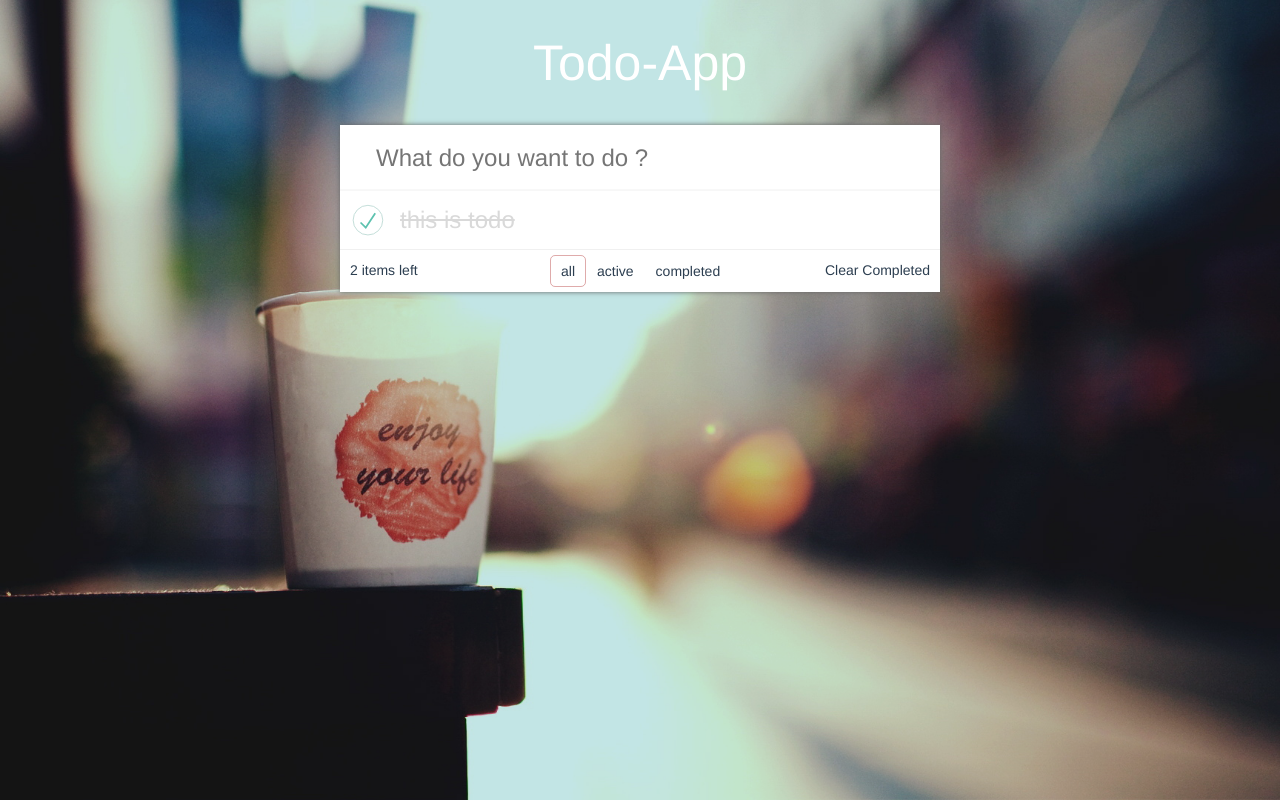
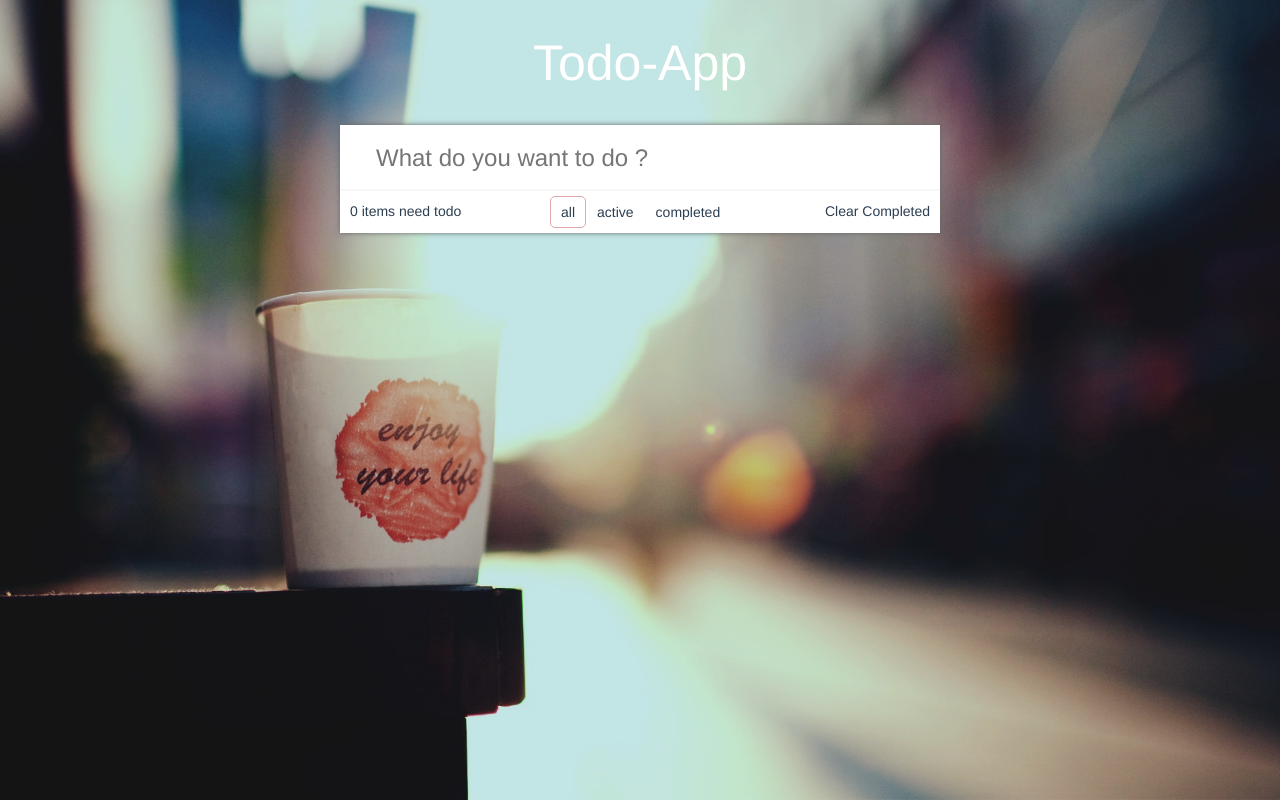
Before and after one commit to yaominguo/Fridge, a Vue app in the folder VueToDo/: page /#/ in a window 1280 px wide. Built offline with nearby package versions, Linux system fonts and the light colour scheme.

Commit message:
todo 业务逻辑添加

```diff
--- a/VueToDo/src/todo/components/item.vue
+++ b/VueToDo/src/todo/components/item.vue
@@ -26,6 +26,7 @@
   },
   methods: {
     deleteTodo () {
+      this.$emit('del', this.todo.id)
     }
   }
 }
--- a/VueToDo/src/todo/components/tabs.vue
+++ b/VueToDo/src/todo/components/tabs.vue
@@ -1,6 +1,6 @@
 <template>
   <div class="helper">
-    <span class="left">2 items left</span>
+    <span class="left">{{unFinishedTodoLength}} items need todo</span>
     <span class="tabs">
       <span
       v-for="state in states"
@@ -24,12 +24,25 @@
     }
   },
   methods: {
-    toggleFileter (state) {},
-    clearAllCompleted () {}
+    toggleFilter (state) {
+      this.$emit('toggle', state)
+    },
+    clearAllCompleted () {
+      this.$emit('clear')
+    }
+  },
+  computed: {
+    unFinishedTodoLength () {
+      return this.todos.filter(todo => !todo.completed).length
+    }
   },
   props: {
     filter: {
       type: String,
+      required: true
+    },
+    todos: {
+      type: Array,
       required: true
     }
   }
--- a/VueToDo/src/todo/components/todo.vue
+++ b/VueToDo/src/todo/components/todo.vue
@@ -7,28 +7,60 @@
     placeholder="What do you want to do ?"
     @keyup.enter="addTodo"
     >
-    <todo-item :todo="todo"></todo-item>
-    <todo-tabs :filter="filter"></todo-tabs>
+    <todo-item
+    v-for="todo in filteredTodos"
+    :todo="todo"
+    :key="todo.id"
+    @del="deleteTodo"
+    />
+    <todo-tabs
+    :filter="filter"
+    :todos="todos"
+    @toggle="toggleFilter"
+    @clear="clearAllCompleted"
+    />
   </section>
 </template>
 
 <script>
 import TodoItem from './item'
 import TodoTabs from './tabs'
+let id = 0
 export default {
   name: 'Todo',
   data () {
     return {
-      todo: {
-        id: 0,
-        content: 'this is todo',
-        completed: true
-      },
+      todos: [],
       filter: 'all'
     }
   },
+  computed: {
+    filteredTodos () {
+      if (this.filter === 'all') {
+        return this.todos
+      } else {
+        const completed = this.filter === 'completed'
+        return this.todos.filter(todo => completed === todo.completed)
+      }
+    }
+  },
   methods: {
-    addTodo () {
+    addTodo (e) {
+      this.todos.unshift({
+        id: id++,
+        content: e.target.value.trim(),
+        completed: false
+      })
+      e.target.value = ''
+    },
+    deleteTodo (id) {
+      this.todos.splice(this.todos.findIndex(todo => todo.id === id), 1)
+    },
+    toggleFilter (state) {
+      this.filter = state
+    },
+    clearAllCompleted () {
+      this.todos = this.todos.filter(todo => !todo.completed)
     }
   },
   components: {
```
